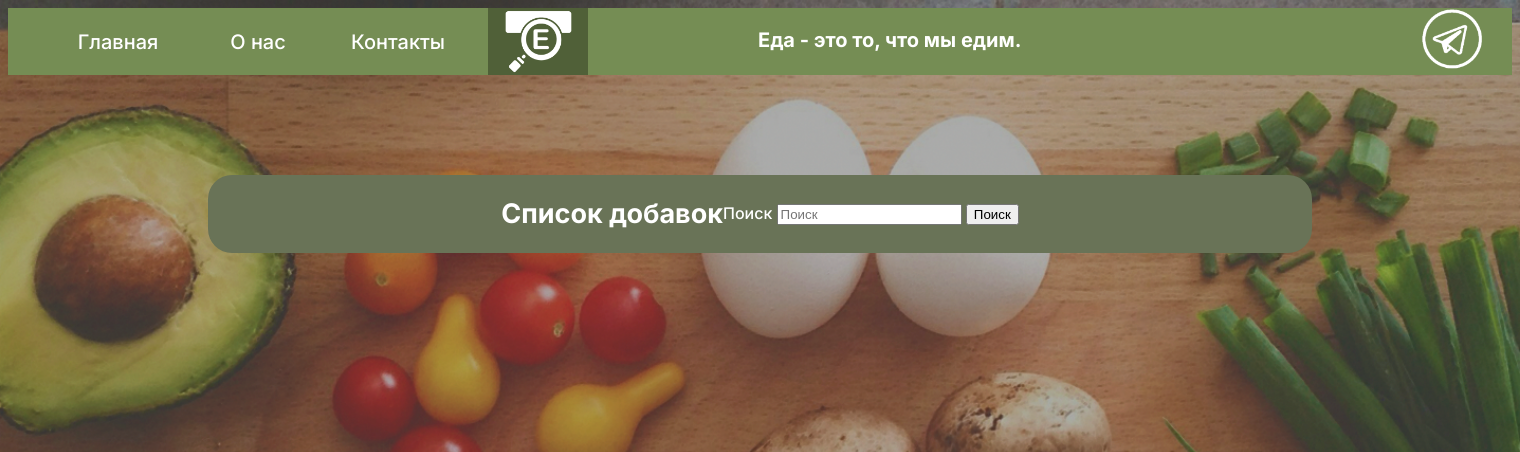
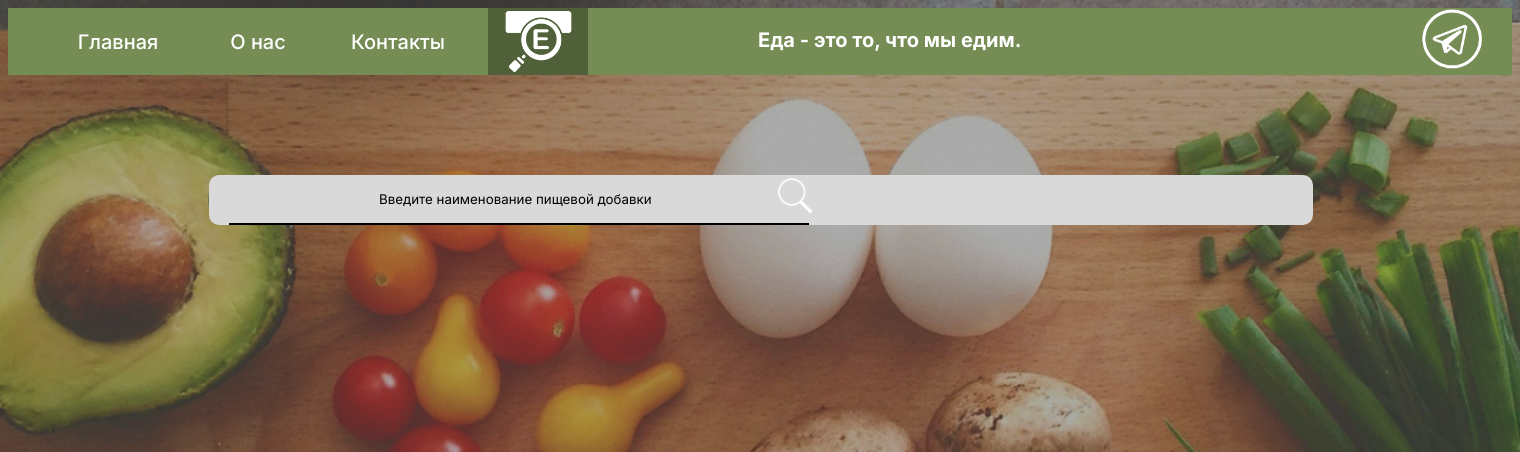
Before and after one commit to Anguilla-anguilla/bio_check_web, a Django app: page /catalog/ in a window 1520 px wide. Shown: the top 452 px of the page. Run offline with Django 3.2, Linux system fonts and the light colour scheme; data that the repository does not hold is empty.

Commit message:
Fix search template

```diff
--- a/biocheck/static/css/style.css
+++ b/biocheck/static/css/style.css
@@ -28,6 +28,7 @@ h2 {
     display: flex;
     align-items: center;
     justify-content: center;
+    vertical-align: baseline;
     margin-top: 100px;
     margin-left: 200px;
     margin-right: 200px;
@@ -36,6 +37,10 @@ h2 {
     border-radius: 24px;
 }
 
+.list-block {
+    display: list-item;
+    list-style: none;
+}
 
 /* header */
 
@@ -220,6 +225,70 @@ h2 {
 
 /* fa_list */
 
+.search-box {
+    width: 100%;
+    margin-top: 1px;
+    margin-left: 1px;
+    margin-right: 10px;
+    margin-bottom: 10px;
+    background-color: #D9D9D9;
+    border-radius: 10px;
+}
+
+* {
+    box-sizing: border-box;
+}
+
+form {
+    position: relative;
+    width: 300px;
+    margin-left: 300px;
+    height: 50px;
+}
+
+input {
+    height: 50px;
+    width: 580px;
+    padding: 0 30px 0 150px;
+    background-color: transparent;
+    border: none;
+    border-bottom: 2px solid black;
+    outline: none;
+    position: absolute;
+    top: 0;
+    right: 0;
+}
+
+input::-webkit-input-placeholder {
+    color: black;
+    font-family: "Inter", sans-serif;
+    background-color: #D9D9D9;
+}
+
+input:-moz-placeholder {
+    color: black;
+    font-family: "Inter", sans-serif;
+    background-color: #D9D9D9;
+}
+
+input:-ms-input-placeholder {
+    color: black;
+    font-family: "Inter", sans-serif;
+    background-color: #D9D9D9;
+}
+
+button {
+    position: absolute;
+    border: none;
+    cursor: pointer;
+    background-color: #D9D9D9;
+    height: 40px;
+    width: 40px;
+    top: 0;
+    right: 0;
+}
+
+
 .scroll {
     height: 200px;
     overflow-y: scroll;
--- a/biocheck/templates/catalog/fa_list.html
+++ b/biocheck/templates/catalog/fa_list.html
@@ -1,18 +1,19 @@
 <!--Тут будет выводиться список добавок-->
 {% extends "base.html" %}
+{% load static %}
 {% block content %}
-<div class="container">
-    <h2>Список добавок</h2>
-    <div>
+<div class="container list-block">
+    <div class="search-box">
         <form action="" method="get">
-            <label for="search">Поиск</label>
-            <input id="searchbox" type="search" name="search" placeholder="Поиск">
-            <input type="submit" value="Поиск">
+            <input id="searchbox" type="search" name="search" placeholder="Введите наименование пищевой добавки">
+            <button type="submit"><img src="{% static 'img/search.png' %}" height="40px"></button>
         </form>
     </div>
     <div>
         {% for fa in fa_catalog %}
+        <div>
         <p><a href="{% url 'catalog:fa_detail' fa.id %}">E {{ fa.e_title }} {{ fa.common_title }} {{ fa.category }}</a></p>
+        </div>
         {% endfor %}
     </div>
 </div>
```
Also changed, not shown: biocheck/static/img/search.png (added).
